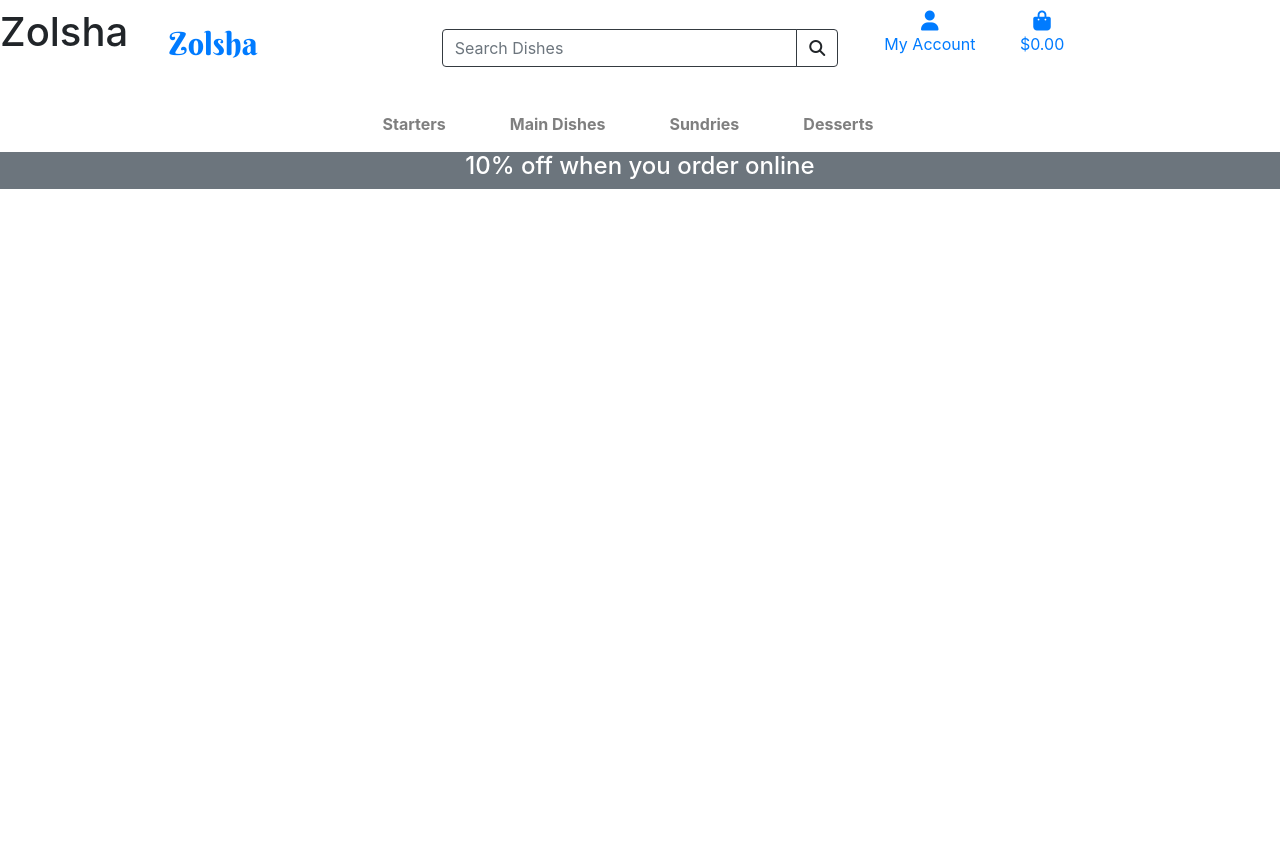
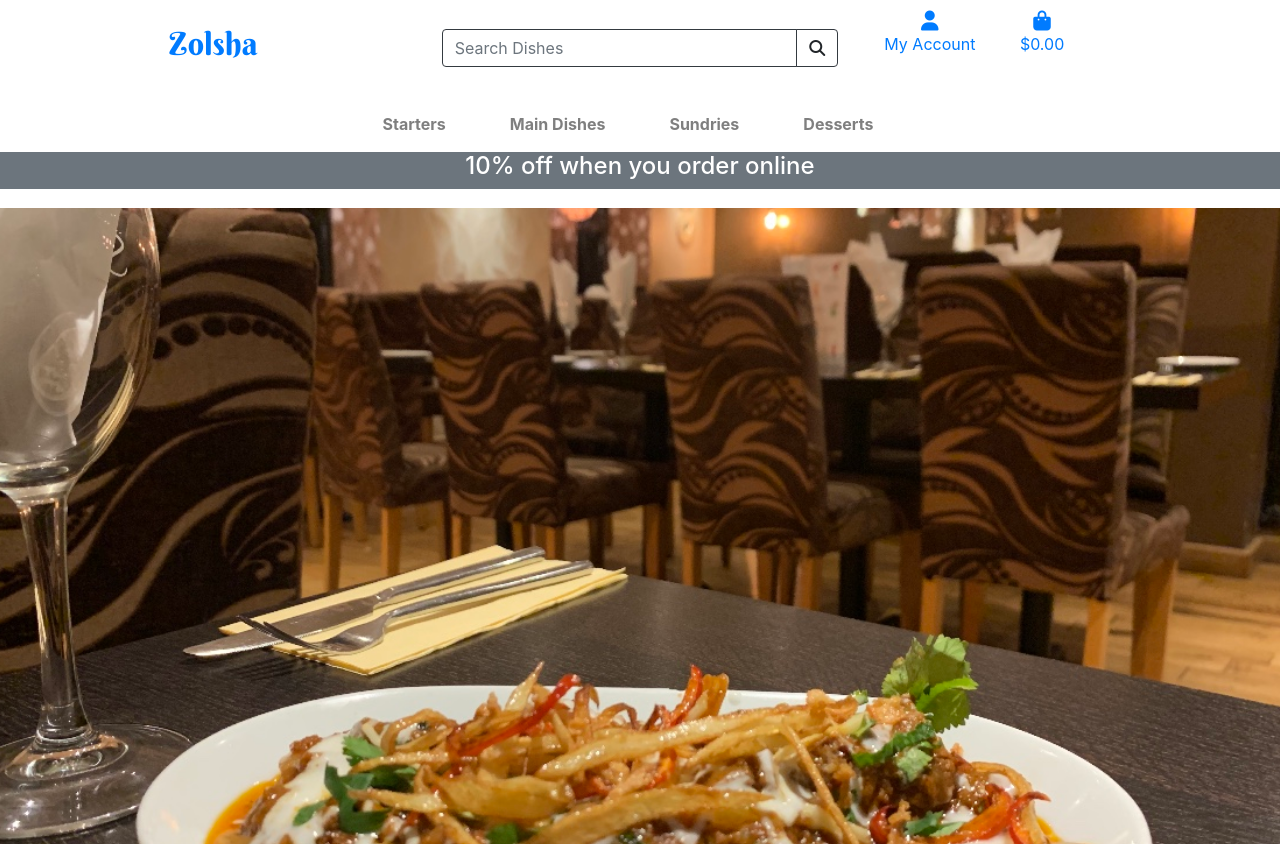
Before and after one commit to elliemcavoy/zolsha-order-online, a Django app: page / in a window 1280 px wide. Before the commit the page ends 189 px from the top, so only its background shows below. Run offline with Django 3.2, Linux system fonts and the light colour scheme; some libraries are stand-ins or nearby versions.

Commit message:
Main image added to index template

```diff
--- a/home/templates/home/index.html
+++ b/home/templates/home/index.html
@@ -1,8 +1,22 @@
-{% extends 'base.html' %}
+{% extends "base.html" %}
 {% load static %}
 
+{% block page_header %}
+    <div class="container page-header-container">
+        <div class="row">
+            <div class="col"></div>
+        </div>
+    </div>
+{% endblock %}
+
 {% block content %}
+<div class="img-container h-100 w-100">
+    <div class="row h-100">
+        <div class="col hero-img">
 
-<h1>Zolsha</h1>
+        </div>
+    </div>
+</div>
+
 
 {% endblock %}
--- a/static/css/base.css
+++ b/static/css/base.css
@@ -13,3 +13,18 @@
         left: 0;
         z-index: 1030;
     }
+
+    .page-header-container {
+        padding-top: 200px;
+    }
+}
+
+.hero-img{
+    background: url('/media/hero.jpg') no-repeat center center fixed;
+    background-size: cover;
+    height: calc(100vh - 164px);
+}
+
+.img-container{
+    margin:0px;
+}
```
Also changed, not shown: media/hero.jpg (added).
